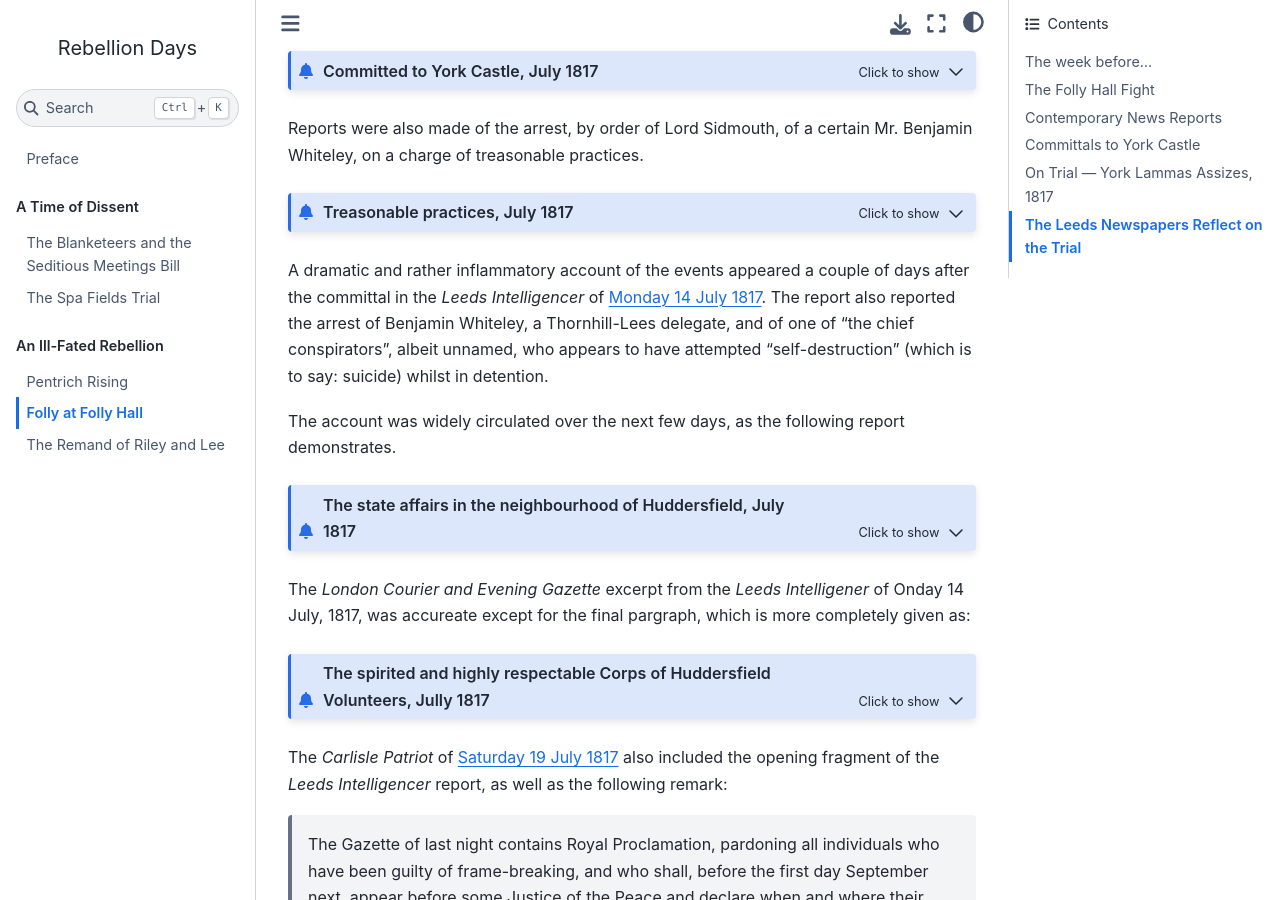
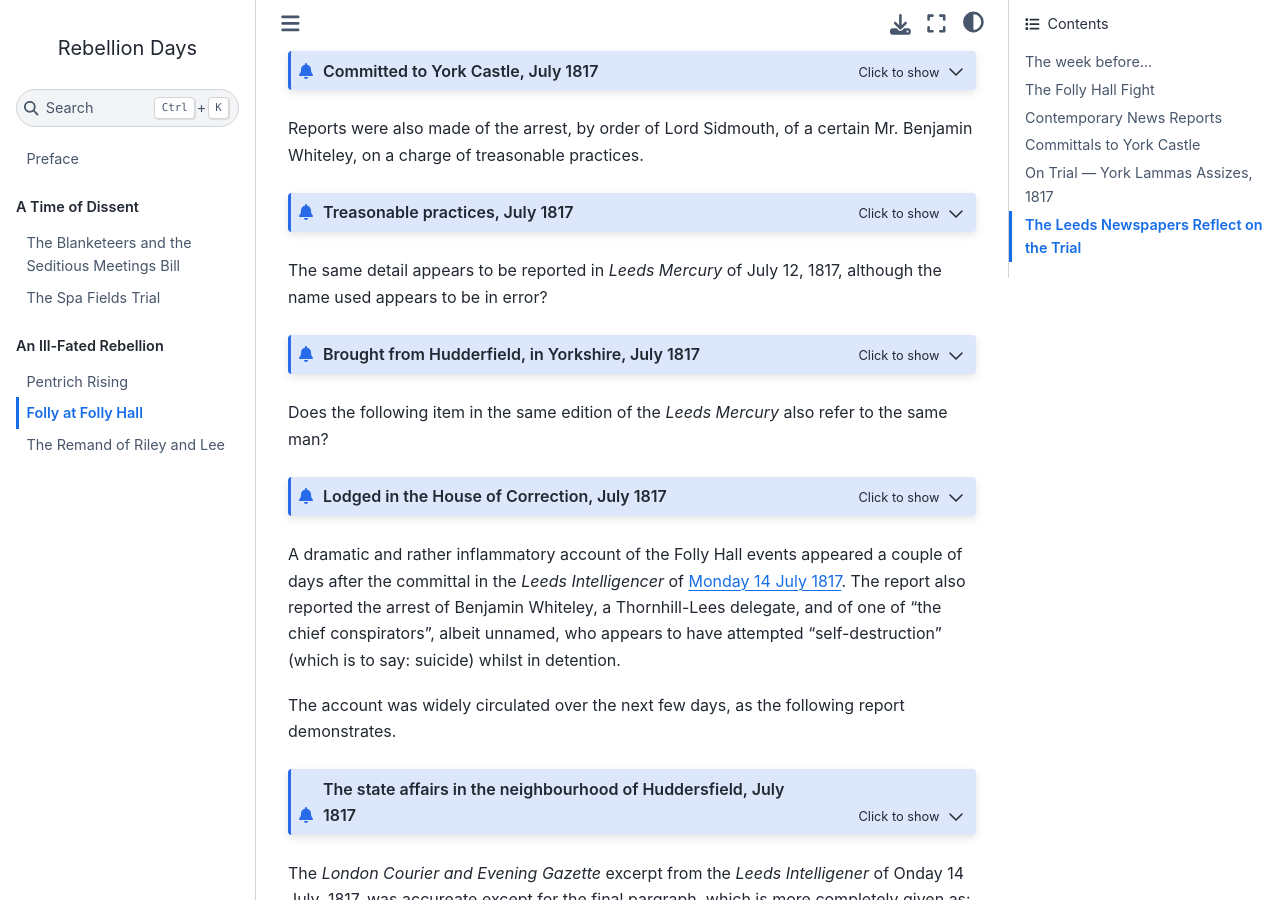
Before and after one commit to psychemedia/pentrich-uprising, a Jupyter Book: the page built from tellings/60_folly-at-folly-hall.md, in a window 1280 px wide and 900 px high, scrolled down 5112 px. Built offline with Jupyter Book 1.0.4 settings and Sphinx 7.4.7 and the Sphinx Book theme 1.1.4, drawn with Linux system fonts in a browser that asks for light colours.

Commit message:
Update 60_folly-at-folly-hall.md

````diff
--- a/tellings/60_folly-at-folly-hall.md
+++ b/tellings/60_folly-at-folly-hall.md
@@ -183,7 +183,41 @@ London Chronicle - Friday 11 July 1817
 TREASONABLE PRACTICES.—On Tuesday several of the persons in custody on charges of treasonable practices, underwent examinations at the Secretary of State's Office for the Home Department, before Lord Viscount SIDMOUTH, the Crown Lawyers, Sir NATHANIEL CONANT, and other official Gentlemen. BENJAMIN WHITELEY, from Huddersfield, brought to London on Saturday evening, was taken to the Office by the Governor of the House of Correction; and, after he had undergone an examination, he was sent off to Salisbury Prison. Orders were given, at the same time, to remove Mr. KNIGHT from Reading to Salisbury Prison.
 ```
 
-A dramatic and rather inflammatory account of the events appeared a couple of days after the committal in the *Leeds Intelligencer* of [Monday 14 July 1817](https://britishnewspaperarchive.co.uk/viewer/BL/0000268/18170714/023/0003). The report also reported the arrest of Benjamin Whiteley, a Thornhill-Lees delegate, and of one of "the chief conspirators", albeit unnamed, who appears to have attempted "self-destruction" (which is to say: suicide) whilst in detention.
+The same detail appears to be reported in *Leeds Mercury* of July 12, 1817, although the name used appears to be in error?
+
+```{admonition} Brought from Hudderfield, in Yorkshire, July 1817
+:class: dropdown
+https://www.britishnewspaperarchive.co.uk/viewer/bl/0000076/18170712/008/0003
+Leeds Mercury - Saturday 12 July 1817
+p3
+
+*Charges of Treasonable Practices*
+
+...
+
+William Wheatley, who was brought to London on Saturday night, was on Monday removed from the House of Correction to the Secretary of State's Office for the Home Department, where he underwent an examination before Lord Viscount Sidmouth, the Law Officers, Sir N. Conant, &c. He was afterwards remanded. The Messenger and Officer brought him from Huddersfield, in Yorkshire.
+
+...
+```
+
+Does the following item in the same edition of the *Leeds Mercury* also refer to the same man?
+
+```{admonition} Lodged in the House of Correction, July 1817
+:class: dropdown
+https://www.britishnewspaperarchive.co.uk/viewer/bl/0000076/18170712/008/0003
+Leeds Mercury - Saturday 12 July 1817
+p3
+
+*Charges of Treasonable Practices.*
+
+...
+
+On Saturday night, between nine and ten o clock, a King's Messenger and a Bow-Street Officer arrived in town with another man in custody, on a charge of Treasonable Practices, by virtue of a warrant issued against him, signed by Lord Viscount Sidmouth, as Secretary of State. On account of the lateness of the hour, no person was in attendance at the Secretary of State's Office, and no Magistrate being sitting, he was lodged in the House of Correction.
+
+...
+```
+
+A dramatic and rather inflammatory account of the Folly Hall events appeared a couple of days after the committal in the *Leeds Intelligencer* of [Monday 14 July 1817](https://britishnewspaperarchive.co.uk/viewer/BL/0000268/18170714/023/0003). The report also reported the arrest of Benjamin Whiteley, a Thornhill-Lees delegate, and of one of "the chief conspirators", albeit unnamed, who appears to have attempted "self-destruction" (which is to say: suicide) whilst in detention.
 
 The account was widely circulated over the next few days, as the following report demonstrates.
 
````
